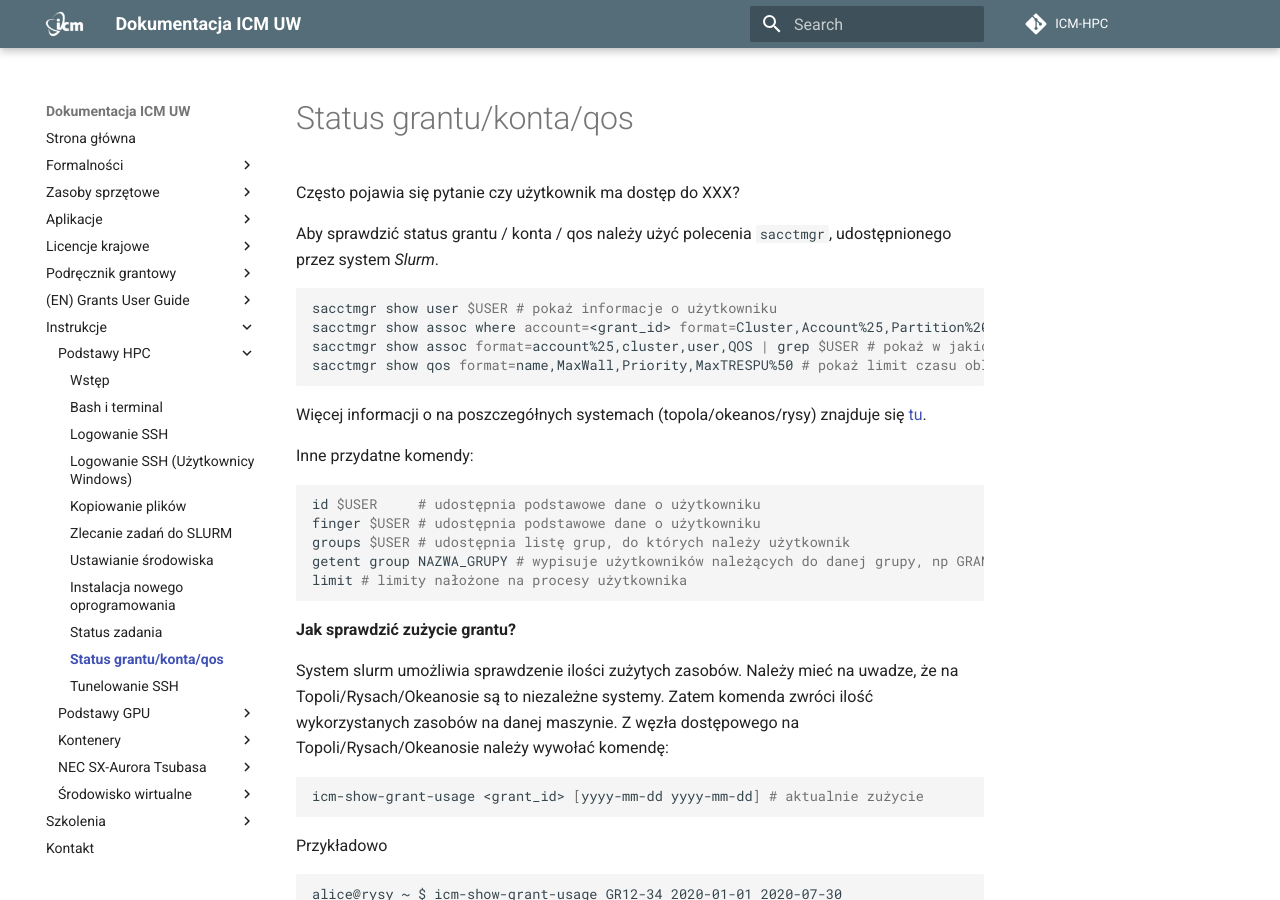
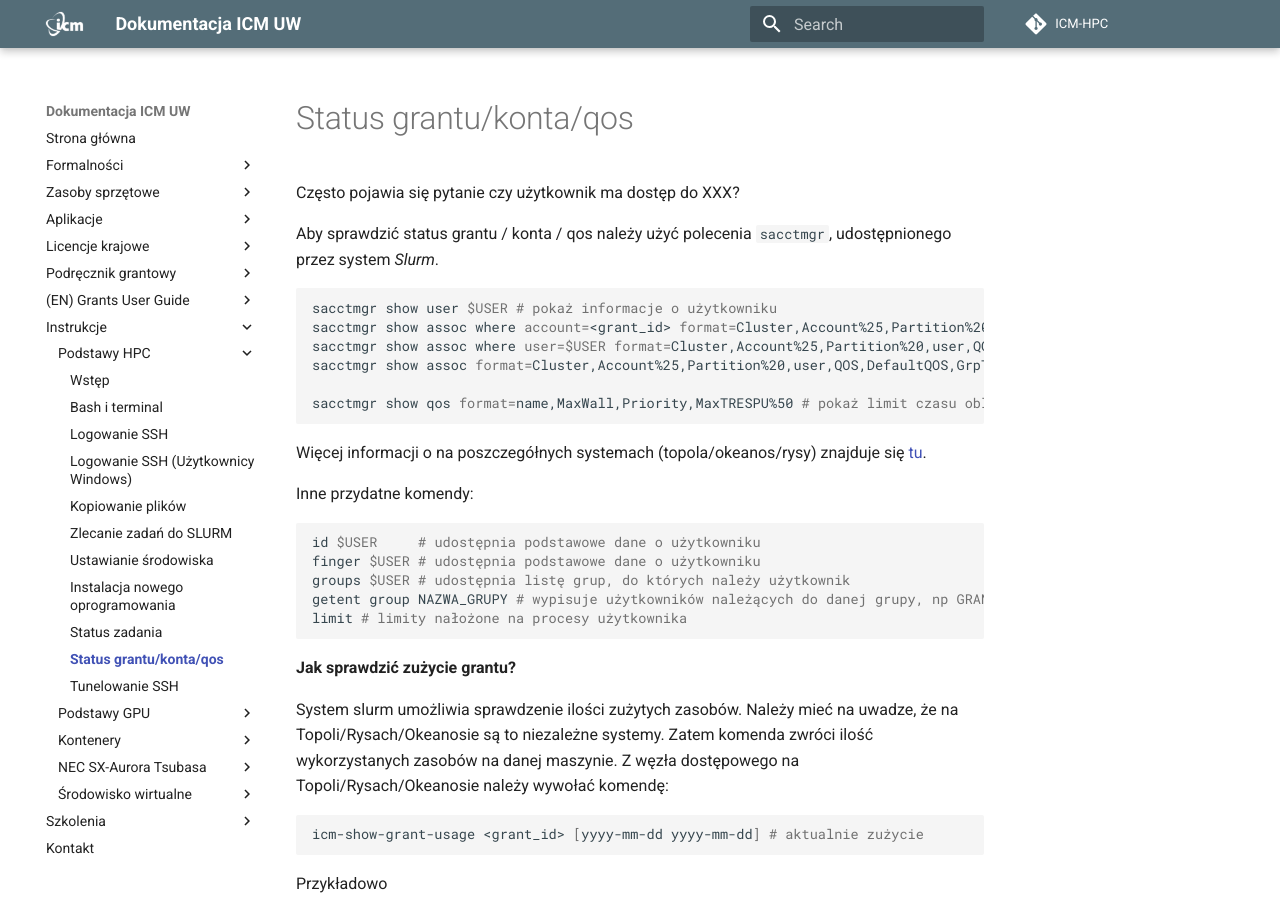
Before and after one commit to kubajal/hpc-docs, an MkDocs documentation site: the page built from docs/Tutorials/HPC-intro/status_grantu_i_konta.md, in a window 1280 px wide and 900 px high. Built offline with MkDocs 1.6.1 and Material for MkDocs 9.7.7, drawn with Linux system fonts in a browser that asks for light colours.

Commit message:
sacctmgr show assoc where user=$USER

````diff
--- a/docs/Tutorials/HPC-intro/status_grantu_i_konta.md
+++ b/docs/Tutorials/HPC-intro/status_grantu_i_konta.md
@@ -11,7 +11,9 @@ Aby sprawdzić status grantu / konta / qos należy użyć polecenia `sacctmgr`,
 ```.slurm
 sacctmgr show user $USER # pokaż informacje o użytkowniku
 sacctmgr show assoc where account=<grant_id> format=Cluster,Account%25,Partition%20,user,QOS,DefaultQOS,GrpTRESMins%50 # pokaż informację o grancie
-sacctmgr show assoc format=account%25,cluster,user,QOS | grep $USER # pokaż w jakich jestem grupach i do których qos mam dostęp
+sacctmgr show assoc where user=$USER format=Cluster,Account%25,Partition%20,user,QOS,DefaultQOS,GrpTRESMins%50 # pokaż w jakich jestem grantach i do których qos mam dostęp
+sacctmgr show assoc format=Cluster,Account%25,Partition%20,user,QOS,DefaultQOS,GrpTRESMins%50 | grep $USER # j.w.
+
 sacctmgr show qos format=name,MaxWall,Priority,MaxTRESPU%50 # pokaż limit czasu obliczen dla poszczególnych qos
 ```
 
````
